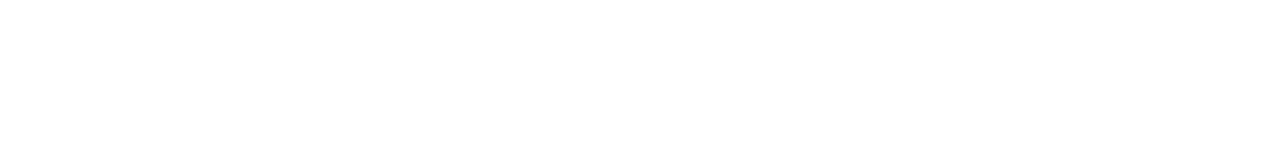
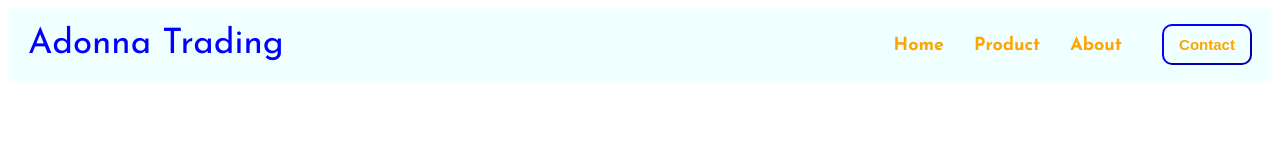
Before and after one commit to SZMellow/AdonnaTrading.com, a plain HTML site: page index.html in a window 1280 px wide. Drawn offline with Linux system fonts and the light colour scheme; a web font is replaced by a local one.

Commit message:
Add files via upload

```diff
--- a/index.html
+++ b/index.html
@@ -1,12 +1,27 @@
 <!DOCTYPE html>
 <html lang="en">
   <head>
+    <link
+      href="https://fonts.googleapis.com/css2?family=Josefin+Sans:ital,wght@0,100..700;1,100..700&family=REM:wght@300&display=swap"
+      rel="stylesheet"
+    />
     <meta charset="UTF-8" />
     <meta name="viewport" content="width=device-width, initial-scale=1.0" />
-    <title>Adonna's Trading</title>
+    <title>Adonna <span>Trading</span></title>
     <link rel="stylesheet" href="style.css" />
   </head>
   <body>
+    <nav class="navBar">
+      <div class="navDiv">
+        <div class="logo"><a href="#">Adonna Trading</a></div>
+        <ul>
+          <li><a href="#">Home</a></li>
+          <li><a href="#">Product</a></li>
+          <li><a href="#">About</a></li>
+          <button><a href="#">Contact</a></button>
+        </ul>
+      </div>
+    </nav>
     <script src="index.js"></script>
   </body>
 </html>
--- a/style.css
+++ b/style.css
@@ -1,4 +1,51 @@
 body {
   font-family: Arial, Helvetica, sans-serif;
-  text-align: center;
 }
+
+* {
+  text-decoration: none;
+}
+.navBar {
+  display: block;
+  background-color: azure;
+  font-family: "Josefin Sans";
+  padding-right: 20px;
+  padding-left: 20px;
+}
+.navDiv {
+  display: block;
+  display: flex;
+  align-items: center;
+  justify-content: space-between;
+}
+.logo a {
+  font-size: 35px;
+  color: blue;
+}
+
+li {
+  list-style: none;
+  display: inline-block;
+}
+
+li a {
+  color: orange;
+  font-size: 18px;
+  font-weight: bold;
+  margin-right: 25px;
+}
+
+button {
+  background-color: azure;
+  margin-left: 10px;
+  border-radius: 10px;
+  border-color: blue;
+  padding: 10px;
+  width: 90px;
+}
+
+button a {
+  color: orange;
+  font-weight: bold;
+  font-size: 15px;
+}
```
